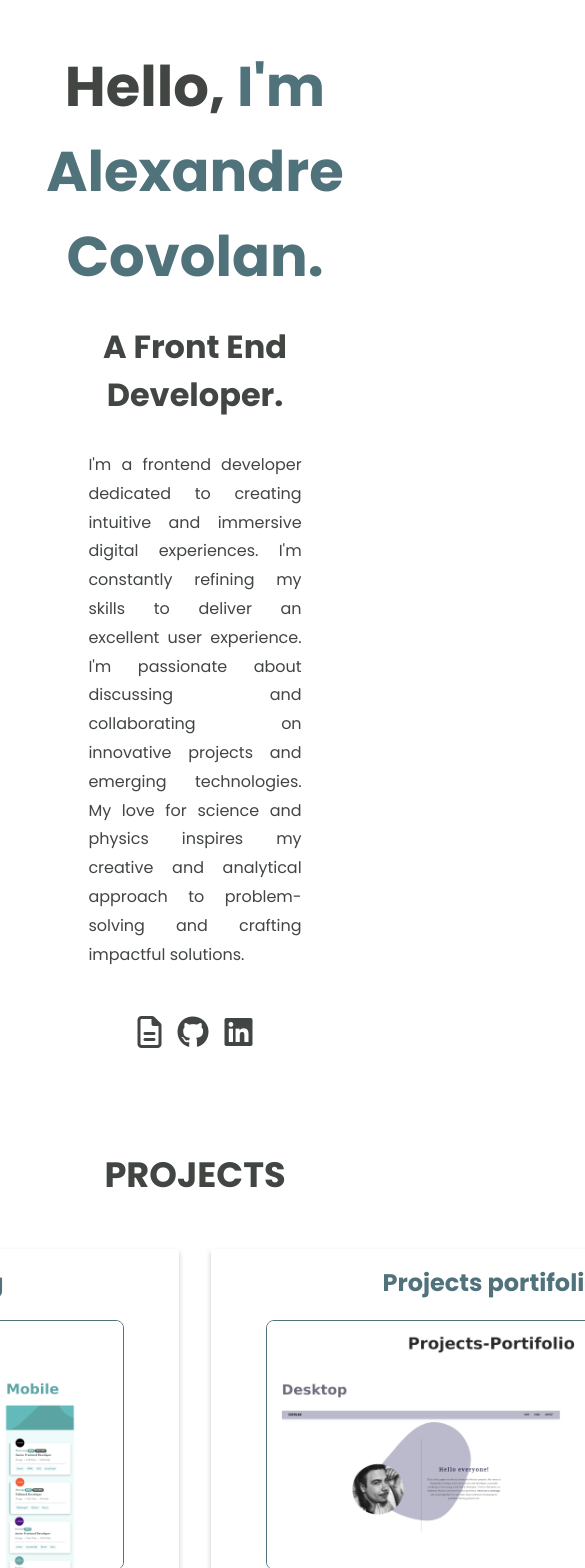
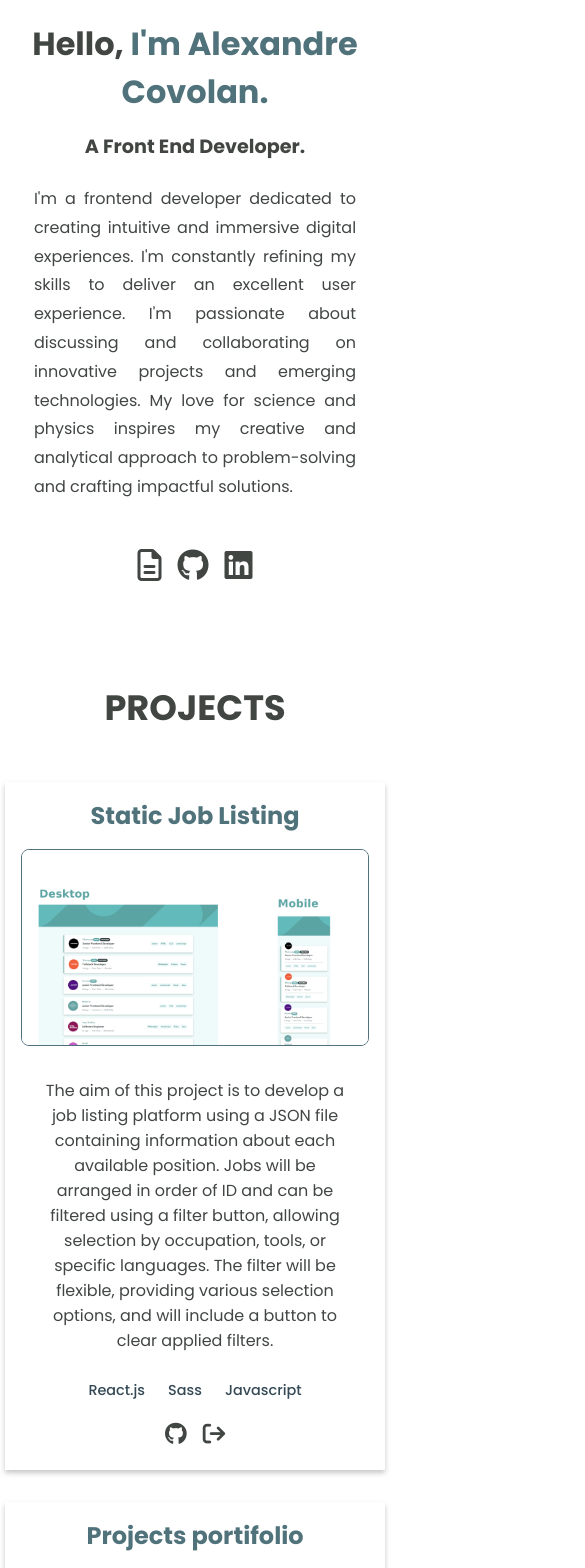
Before and after one commit to covolan/portifolio, a React (Vite) app: page / in a window 390 px wide. Shown: the part 432-2000 px from the top of the page, 585 px wide, since content can reach past the window. Built offline with nearby package versions, Linux system fonts and the light colour scheme.

Commit message:
Added responsiveness

```diff
--- a/src/App.css
+++ b/src/App.css
@@ -8,6 +8,7 @@
     --light-background-inverted: #414643;
     --light-dropshadow: #b9b9b9c7;
     --background: white;
+    overflow-x: hidden;
 }
 
 .dark-theme {
@@ -28,7 +29,6 @@ body {
 main {
     font-family: "Poppins", sans-serif;
     max-width: 1200px;
-    width: 95%;
     margin: 0 auto;
     color: var(--light-text-gray);
 }
@@ -49,3 +49,7 @@ ul {
     list-style-type: none;
     display: flex;
 }
+
+@media screen and (max-width: 1300px) {
+
+}
--- a/src/components/Frontpage/Frontpage.css
+++ b/src/components/Frontpage/Frontpage.css
@@ -36,9 +36,6 @@
     margin: 2em;
 }
 
-/* .frontpage-list {
-} */
-
 .frontpage-item {
     font-size: 2rem;
     margin-top: 0.5rem;
@@ -46,8 +43,43 @@
     cursor: pointer;
     border-bottom: transparent solid;
     transition: 0.4s ease;
+
     &:hover {
         color: var(--light-highlight1);
         border-bottom: var(--light-highlight1) solid;
     }
 }
+
+@media screen and (max-width: 890px) {
+
+    .frontpage-salute {
+        margin: 1.5rem 0 1rem 0;
+        font-size: 2.5rem;
+    }
+
+    .frontpage-subtitle {
+        margin-bottom: 1.5rem;
+        font-size: 1.5rem;
+    }
+
+    .frontpage-description {
+        max-width: 80%;
+        line-height: 2rem;
+    }
+
+}
+
+@media screen and (max-width: 600px) {
+    .frontpage-salute {
+        font-size: 2rem;
+    }
+
+    .frontpage-subtitle {
+        font-size: 1.2rem;
+    }
+
+    .frontpage-description {
+        max-width: 90%;
+        line-height: 1.8rem;
+    }
+}
--- a/src/components/Navbar/Navbar.css
+++ b/src/components/Navbar/Navbar.css
@@ -27,6 +27,10 @@ a {
     }
 }
 
+.nav__list-item:nth-child(5) {
+    margin-right: 2rem;
+}
+
 .nav__list-btn {
     cursor: pointer;
     font-weight: 500;
@@ -37,7 +41,18 @@ a {
     font-weight: 800;
     border-bottom: transparent solid;
     transition: 0.4s ease;
+
     &:hover {
         border-bottom: var(--light-navtitle) solid;
     }
 }
+
+@media screen and (max-width: 500px) {
+    .nav__list-item {
+        margin-left: 0.3rem;
+        scale: 0.9;
+    }
+    .nav__list-item:nth-child(5) {
+        margin-right: 1rem;
+    }
+}
--- a/src/components/Projects/Projects.css
+++ b/src/components/Projects/Projects.css
@@ -6,7 +6,9 @@
 }
 
 .projects-cards {
-    display: flex;
+    /* display: flex; */
+    display: grid;
+    grid-template-columns: repeat(2, 1fr);
     align-self: center;
     margin-top: 2em;
 }
@@ -69,3 +71,32 @@
         border-bottom: var(--light-highlight1) solid;
     }
 }
+
+@media screen and (max-width: 1300px) {
+    .projects-cards {
+        display: grid;
+        grid-template-columns: 1fr;
+        align-self: center;
+        margin-top: 2em;
+    }
+}
+
+@media screen and (max-width: 600px) {
+
+    .prj-image {
+        width: 100%;
+        height: auto;
+        margin: 1rem 0;
+    }
+
+    .prj {
+        width: auto;
+        height: auto;
+        padding: 1rem;
+        margin-bottom: 1rem;
+    }
+
+    .prj-description {
+        padding: 1rem;
+    }
+}
```
